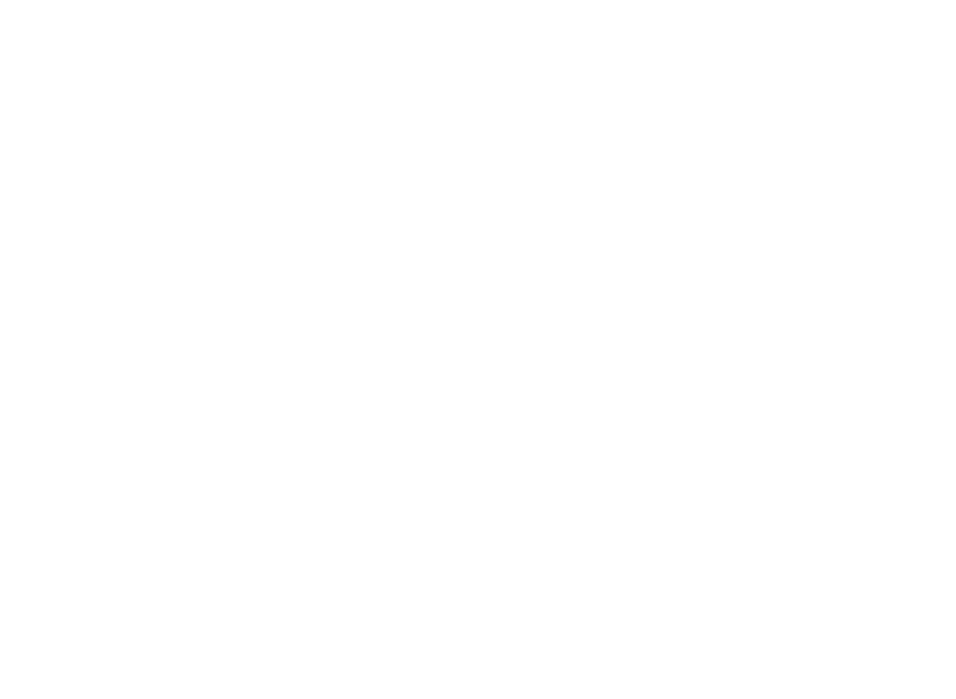
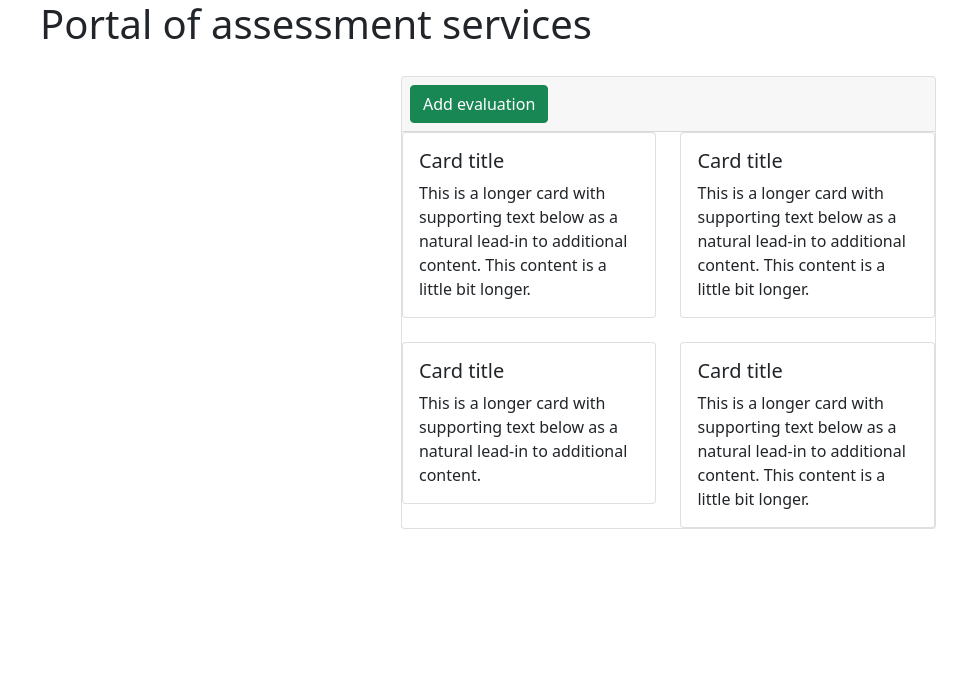
Before and after one commit to Wackierleaf/PAS, a plain HTML site: page index.html in a window 1280 px wide. Shown: the whole page, without its empty margins (324-1280 px from the left). Drawn offline with nearby package versions, Linux system fonts and the light colour scheme.

Commit message:
Finished base layout

```diff
--- a/index.html
+++ b/index.html
@@ -1,9 +1,71 @@
 <!doctype html>
 <html lang="en">
 <head>
-    <meta charset="UTF-8">
-    <meta http-equiv="X-UA-Compatible" content="ie=edge">
-    <link href="https://cdn.jsdelivr.net/npm/bootstrap@5.1.0/dist/css/bootstrap.min.css" rel="stylesheet" integrity="sha384-KyZXEAg3QhqLMpG8r+8fhAXLRk2vvoC2f3B09zVXn8CA5QIVfZOJ3BCsw2P0p/We" crossorigin="anonymous">
-    <title>Pas</title></head>
-<body></body>
+    <title>PAS</title></head>
+<meta charset="UTF-8">
+<meta http-equiv="X-UA-Compatible" content="ie=edge">
+<link href="https://cdn.jsdelivr.net/npm/bootstrap@5.1.0/dist/css/bootstrap.min.css" rel="stylesheet"
+      integrity="sha384-KyZXEAg3QhqLMpG8r+8fhAXLRk2vvoC2f3B09zVXn8CA5QIVfZOJ3BCsw2P0p/We" crossorigin="anonymous">
+<link rel="stylesheet" href="styles.css">
+<script src="https://api-maps.yandex.ru/2.1/?lang=ru_RU&amp;apikey=ca381499-75f0-4f65-9143-f21940d451d7"
+        type="text/javascript"></script>
+<script type="text/javascript">
+  ymaps.ready(init);
+
+  function init() {
+    const map = new ymaps.Map("map", {
+      center: [55.76, 37.64],
+      zoom: 7
+    })
+  }
+</script>
+<body>
+<h1 class="header">Portal of assessment services</h1>
+<div id="app">
+    <div id="map"></div>
+    <div class="evaluated-objects card">
+        <div class="card-header">
+            <ul class="nav nav-pills card-header-pills">
+                <li class="nav-item">
+                    <button class="btn btn-success">Add evaluation</button>
+                </li>
+            </ul>
+        </div>
+        <div class="row row-cols-1 row-cols-md-2 g-4">
+            <div class="col">
+                <div class="card">
+                    <div class="card-body">
+                        <h5 class="card-title">Card title</h5>
+                        <p class="card-text">This is a longer card with supporting text below as a natural lead-in to additional content. This content is a little bit longer.</p>
+                    </div>
+                </div>
+            </div>
+            <div class="col">
+                <div class="card">
+                    <div class="card-body">
+                        <h5 class="card-title">Card title</h5>
+                        <p class="card-text">This is a longer card with supporting text below as a natural lead-in to additional content. This content is a little bit longer.</p>
+                    </div>
+                </div>
+            </div>
+            <div class="col">
+                <div class="card">
+                    <div class="card-body">
+                        <h5 class="card-title">Card title</h5>
+                        <p class="card-text">This is a longer card with supporting text below as a natural lead-in to additional content.</p>
+                    </div>
+                </div>
+            </div>
+            <div class="col">
+                <div class="card">
+                    <div class="card-body">
+                        <h5 class="card-title">Card title</h5>
+                        <p class="card-text">This is a longer card with supporting text below as a natural lead-in to additional content. This content is a little bit longer.</p>
+                    </div>
+                </div>
+            </div>
+        </div>
+    </div>
+</div>
+</body>
 </html>
--- /dev/null
+++ b/styles.css
@@ -0,0 +1,24 @@
+#app {
+  position: relative;
+  display: flex;
+  justify-content: space-around;
+  width: 100%;
+  height: 100%;
+  padding: 20px;
+}
+
+.header {
+  text-align: center;
+}
+
+#map {
+  align-self: center;
+  width: 800px;
+  height: 600px
+}
+
+.evaluated-objects {
+  margin-left: 15px;
+  width: 50%;
+  height: 50%;
+}
```
